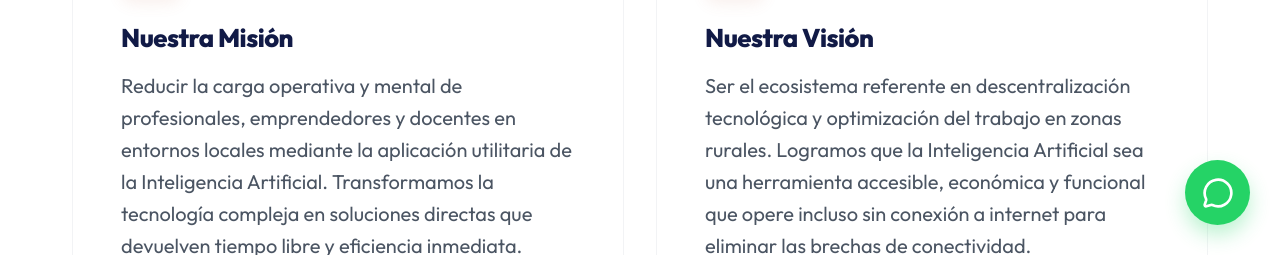
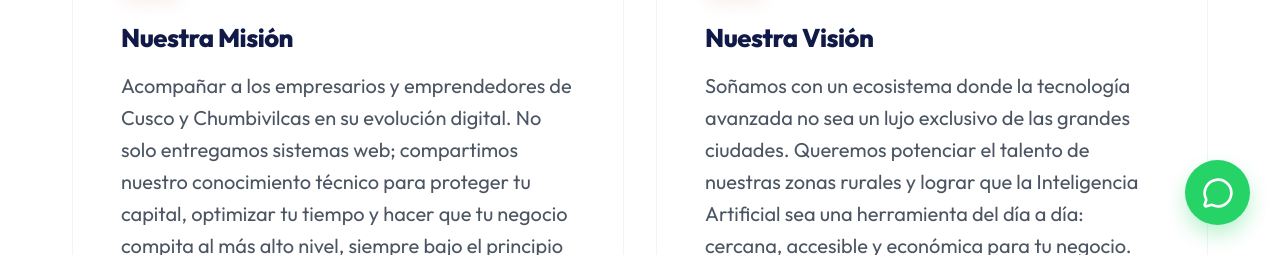
Before and after one commit to vilammarx6-droid/ayni-brava-web, a React (Vite) app: page /nosotros in a window 1280 px wide. Shown: the part 545-800 px from the top of the page. Built offline with nearby package versions, Linux system fonts and the light colour scheme; no server answers; what sanity would draw is missing.

Commit message:
fix: resolve crash on frontend caused by schema structural changes

```diff
--- a/src/components/AboutSection.jsx
+++ b/src/components/AboutSection.jsx
@@ -8,9 +8,9 @@ import { urlFor } from '../sanity/image';
 
 const AboutSection = () => {
   const { data, loading } = useHomeData();
-  const mission = data?.aboutMission || homeDataBackup.about.mission;
-  const vision = data?.aboutVision || homeDataBackup.about.vision;
-  const imageUrl = data?.aboutImage ? urlFor(data.aboutImage).url() : homeDataBackup.about.image;
+  const mission = data?.aboutMission || homeDataBackup.aboutMission;
+  const vision = data?.aboutVision || homeDataBackup.aboutVision;
+  const imageUrl = data?.aboutImage ? urlFor(data.aboutImage).url() : (homeDataBackup.aboutImage || "/images/docente.jpeg");
 
   return (
     <section id="about" className="section">
--- a/src/components/ServicesSection.jsx
+++ b/src/components/ServicesSection.jsx
@@ -17,7 +17,7 @@ const iconMap = {
 
 const ServicesSection = () => {
   const { data, loading } = useHomeData();
-  const servicesData = data?.servicesList?.length > 0 ? data.servicesList : homeDataBackup.services;
+  const servicesData = data?.servicesList?.length > 0 ? data.servicesList : (homeDataBackup.servicesList || []);
 
   return (
     <section id="services" className="section">
```
